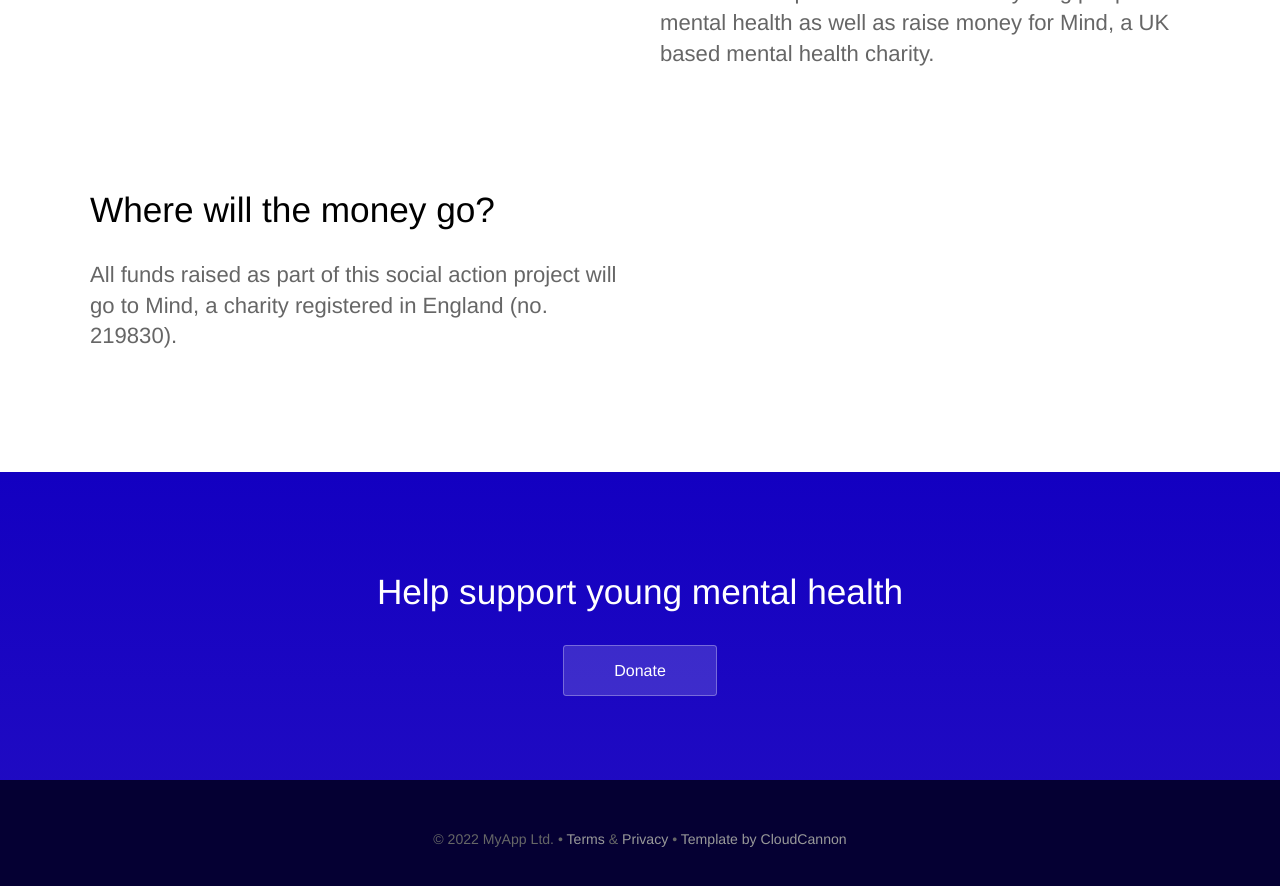
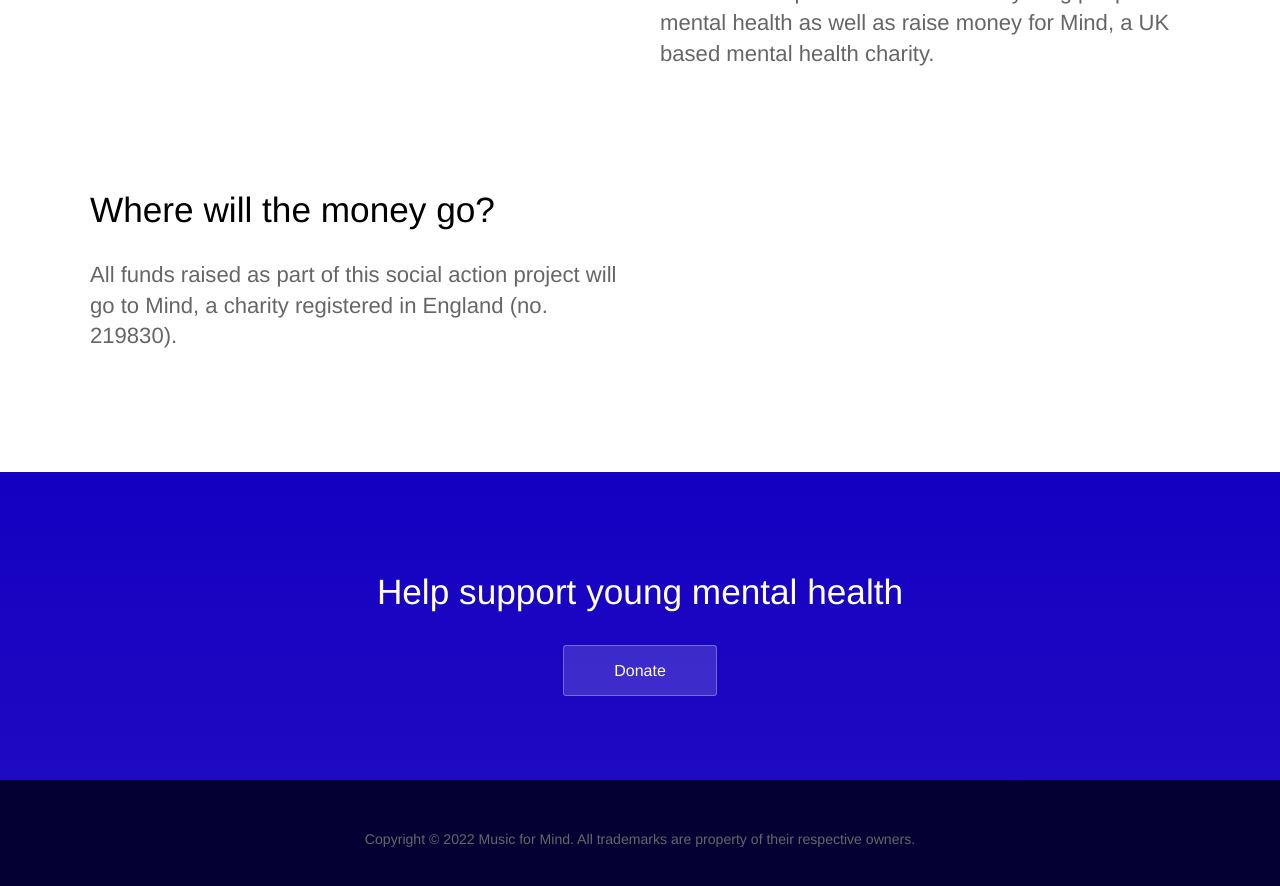
Before and after one commit to Computroniks/feedingourfuture, a Jekyll site: the page built from index.html, in a window 1280 px wide and 900 px high, scrolled down 1738 px. Shown: the top 886 px of the window. Built offline with Jekyll 4.4.1, drawn with Linux system fonts in a browser that asks for light colours.

Commit message:
Updated footer
Signed-off-by: Matthew Nickson <mnickson@sidingsmedia.com>

```diff
--- a/_layouts/default.html
+++ b/_layouts/default.html
@@ -10,15 +10,6 @@
 
 		<link rel="stylesheet" href="{{ site.baseurl }}/css/screen.css">
 		<link rel="icon" type="image/png" href="{{ site.baseurl }}/favicon.png">
-
-		{% if jekyll.environment == 'production' and site.google_analytics_key != '' %}
-			<script>
-				window.ga=window.ga||function(){(ga.q=ga.q||[]).push(arguments)};ga.l=+new Date;
-				ga('create', '{{ site.google_analytics_key }}', 'auto');
-				ga('send', 'pageview');
-			</script>
-			<script async src='https://www.google-analytics.com/analytics.js'></script>
-		{% endif %}
 	</head>
 	<body>
 		<header>
@@ -44,7 +35,11 @@
 					</ul>
 					{% endfor %}
 				</div>
-				<p class="copyright">&copy; {{ site.time | date: '%Y' }} MyApp Ltd. • <a href="#">Terms</a> &amp; <a href="#">Privacy</a> • <a href="https://cloudcannon.com/">Template by CloudCannon</a></p>
+				<p class="copyright">
+                    Copyright &copy; {{ site.time | date: '%Y' }} Music
+                    for Mind. All trademarks are property of their
+                    respective owners.
+                </p>
 			</div>
 		</footer>
 		<script>
```
